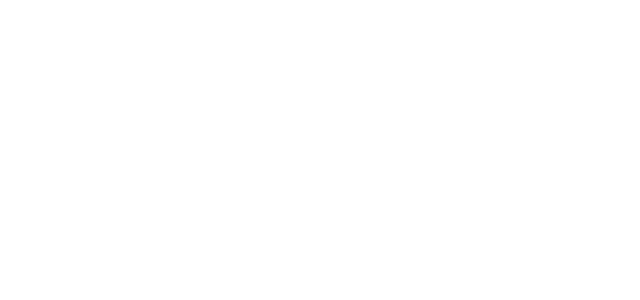
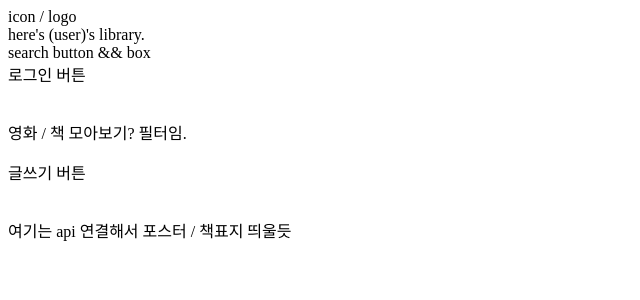
Before and after one commit to iam-home/ReviewCollection, a React (Vite) app: page / in a window 1280 px wide. Shown: the top 300 px of the page, without its empty margins (0-640 px from the left). Built offline with nearby package versions, Linux system fonts and the light colour scheme.

Commit message:
대충 구조 잡기

```diff
--- a/src/App.tsx
+++ b/src/App.tsx
@@ -6,13 +6,27 @@ function App() {
 
 
 
-  return (
+  return ( // react why fun. JS is bruh
     <div className='App'>
 
 
+      <header> {/* 여기는 일자로 */}
+        <div>icon / logo</div>
+        <div>here's (user)'s library.</div>
+        <div>search button && box</div>
+        <span onClick={()=>{ document.write("it whill be login button") }}>로그인 버튼</span>
+      </header>
+      <br/>
 
-      {/*  */}
+      <p>영화 / 책 모아보기? 필터임.</p> {/* align left */}
+      <p>글쓰기 버튼</p> {/* a bit lower, align right */}
+      <br/>
 
+      <div> {/* 책자? 책꽂이? */}
+        여기는 api 연결해서 포스터 / 책표지 띄울듯
+      </div>
+
+      {/* 색은 질감처리된 초록? 굳이 초록일 필요는 없는데 질감 처리는 있는 게 좋을듯 싶음. 단색이면 심심하잖음 */}
 
 
     </div>
```
